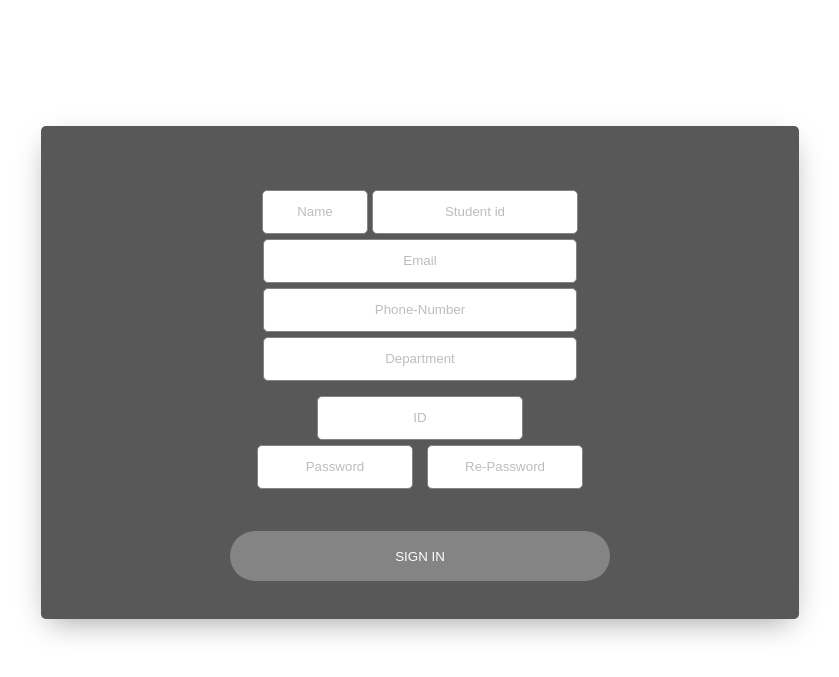
After one commit to wogns0197/WEB-HERS, a PHP site: page /signup.html in a window 1280 px wide. The commit adds this page. Shown: the top 677 px of the page, without its empty margins (220-1059 px from the left). Run offline with PHP 8.4, Linux system fonts and the light colour scheme.

Commit message:
회원가입 레이아웃 ver1

```diff
--- /dev/null
+++ b/signup.css
@@ -0,0 +1,67 @@
+
+main{
+	text-align: center;
+	margin-top: 10%;
+	border-radius: 5px;
+	margin-left: 20%;
+	margin-right: 20%;
+	padding-top: 5%;
+	padding-bottom: 3%;
+	background-color: #585858;
+	box-shadow: 0px 10px 30px -9px rgba(0,0,0,0.4);
+
+}
+.id1{
+	margin-left: 20px;
+}
+input{
+	font-size: 10pt;
+	border-radius: 5px;
+	text-align: center;
+	width: 200px;
+	height: 40px;
+	border:1px solid #848484;
+}
+.log{
+	padding-top: 5%;
+}
+button:hover{
+	cursor: pointer;
+	transition: 0.5s;
+	background-color: #2E2E2E;
+	transition: 0.5s;
+	transform:scale(0.9);
+}
+button{
+	color: white;
+	font-size: 10pt;
+	width: 50%;
+	height: 50px;
+	border:none;
+	border-radius: 50px;
+	background-color: #848484;
+	transition: 0.2s;
+	transform: scale(1);
+}
+
+/*회원가입 각 빈칸들 설정*/
+#name1{
+	width: 100px;
+}
+#email{
+	margin:5px;
+	width: 308px;
+}
+#phone{
+	width: 308px;
+
+	margin-bottom: 5px;
+}
+#dept{
+	width: 308px;
+	margin-bottom: 15px;
+}
+.pw{
+	width: 150px;
+	margin: 5px;
+}
--- /dev/null
+++ b/signup.html
@@ -0,0 +1,82 @@
+<!DOCTYPE html>
+<html>
+<head>
+	<link href="signup.css" rel="stylesheet" />
+	<meta charset="utf-8"/>
+	<title>Sign in</title>
+</head>
+<body>
+	<main>
+		<input type="text" name="name" value="Name" onfocus="this.value='';this.style.color='black';" style="color:#BDBDBD;" id="name1">
+
+		<input type="text" name="sid" value="Student id" onfocus="this.value='';this.style.color='black';" style="color:#BDBDBD;">
+
+		<br/>
+		<input type="text" name="email" value="Email" onfocus="this.value='';this.style.color='black';" style="color:#BDBDBD;" id="email">
+
+		<br/>
+		<input type="text" name="phone" value="Phone-Number" onfocus="this.value='';this.style.color='black';" style="color:#BDBDBD;" id="phone">
+
+		<br/>
+		<input type="text" name="dept" value="Department" onfocus="this.value='';this.style.color='black';" style="color:#BDBDBD;" id="dept">
+
+		<br/>
+		<input type="text" name="id" value="ID" onfocus="this.value='';this.style.color='black';" style="color:#BDBDBD;" id="id">
+
+		<br/>
+		<!-- !!!패스워드 부분 암호화로 변경해야함 -->
+		<input type="text" name="pw" value="Password" onfocus="this.value='';this.style.color='black';" style="color:#BDBDBD;" class="pw">
+		<input type="text" name="pwre" value="Re-Password" onfocus="this.value='';this.style.color='black';" style="color:#BDBDBD;" class="pw">
+		<div class="log">
+			<button>SIGN IN</button>
+		</div>
+
+	</main>
+</body>
+</html>
+
+<!-- php 기능 구현
+
+-회원가입
+
+이름 -> 특수문자 x
+학번 -> 15자리 숫자
+폰번 ->
+이메일 ->
+아이디 -> 특수문자 x, 중복확인
+비번 -> 특수문자 하나이상, 숫자 영문 조합 8글자 이상
+학과 -> 학과별 그룹 선택 리스트
+
+-회원가입 정보수정
+회원가입 틀에서 db 에 update 허용
+
+
+-비밀번호 찾기
+-> 이메일 인증으로
+
+-아이디 찾기
+-> 이름, 학번
+
+-로그인,로그아웃
+-> 로그인 하지 않았을 때는 예약확인 등록 등등에서 접근불가 메세지 출력
+
+
+-등록(상의)
+타임테이블에서 모든 예약 목록(팀명,그룹,시간) 이 뜰지 아니면 그냥 예약 가능한 시간 목록만 보여줄지
+
+
+-등록완료
+등록 하면 등록 전반적인 내역 보여주기 (쇼핑몰 주문완료 내역처럼)
+
+
+
+{ 마이페이지
+
+-등록수정
+-> 수정 페이지에 대해서는 상의 (유무)
+
+-과거예약내역
+-> id랑 매칭해서 과거 예약한 내역들 출력
+
+}
+ -->
```
Also changed, not shown: forgot.css (+13 -1 lines), forgot.html (+20 -4 lines), login.css (added, +53 -0 lines), login.html (added, +26 -0 lines).
